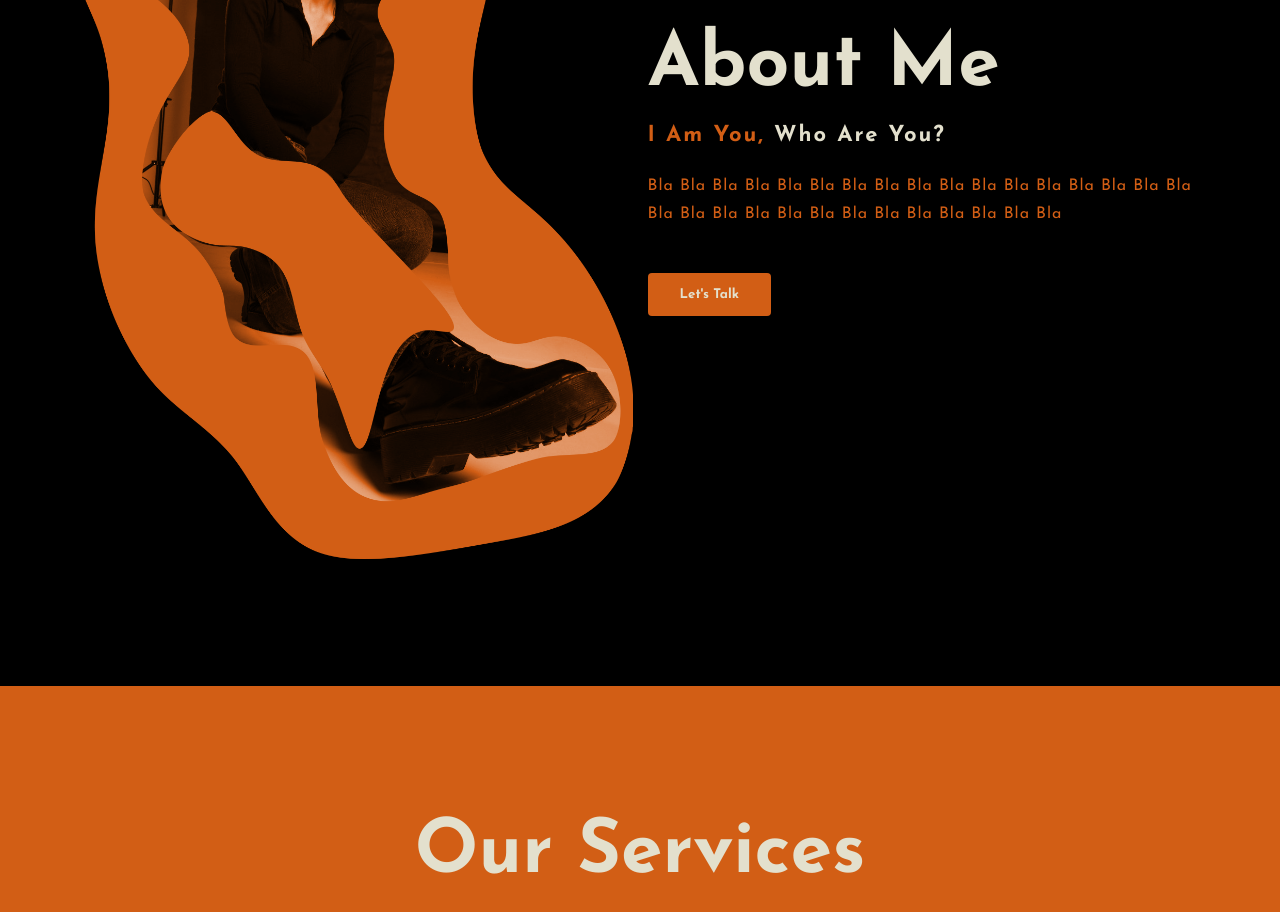
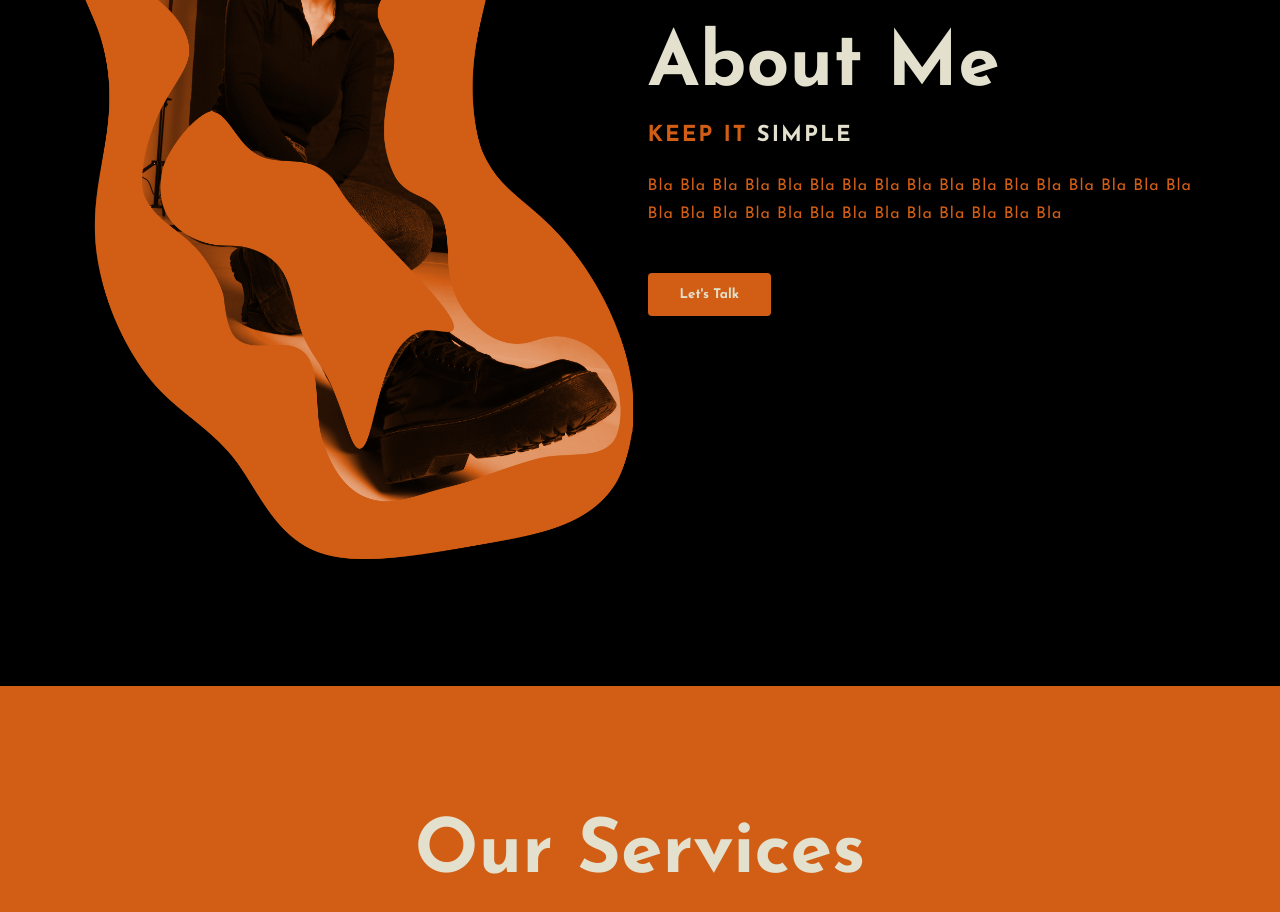
Before and after one commit to irmmunal/iremunal.github.io, a website: page index.html in a window 1280 px wide. Shown: the part 1140-2052 px from the top of the page. Drawn offline with Linux system fonts and the light colour scheme.

Commit message:
Update index.html

```diff
--- a/index.html
+++ b/index.html
@@ -48,7 +48,7 @@
                 <img src="me2.png">
                 <div class="about__text">
                     <h2>About Me</h2>
-                    <h5><span>I am you,</span> who are you?</h5>
+                    <h5><span>KEEP IT</span> SIMPLE</h5>
                     <p>Bla Bla Bla Bla Bla Bla Bla Bla Bla Bla Bla Bla Bla Bla Bla Bla Bla Bla Bla Bla Bla Bla Bla Bla Bla Bla Bla Bla Bla Bla  </p>
                     <button type="button">Let's Talk</button>
                 </div>
```
